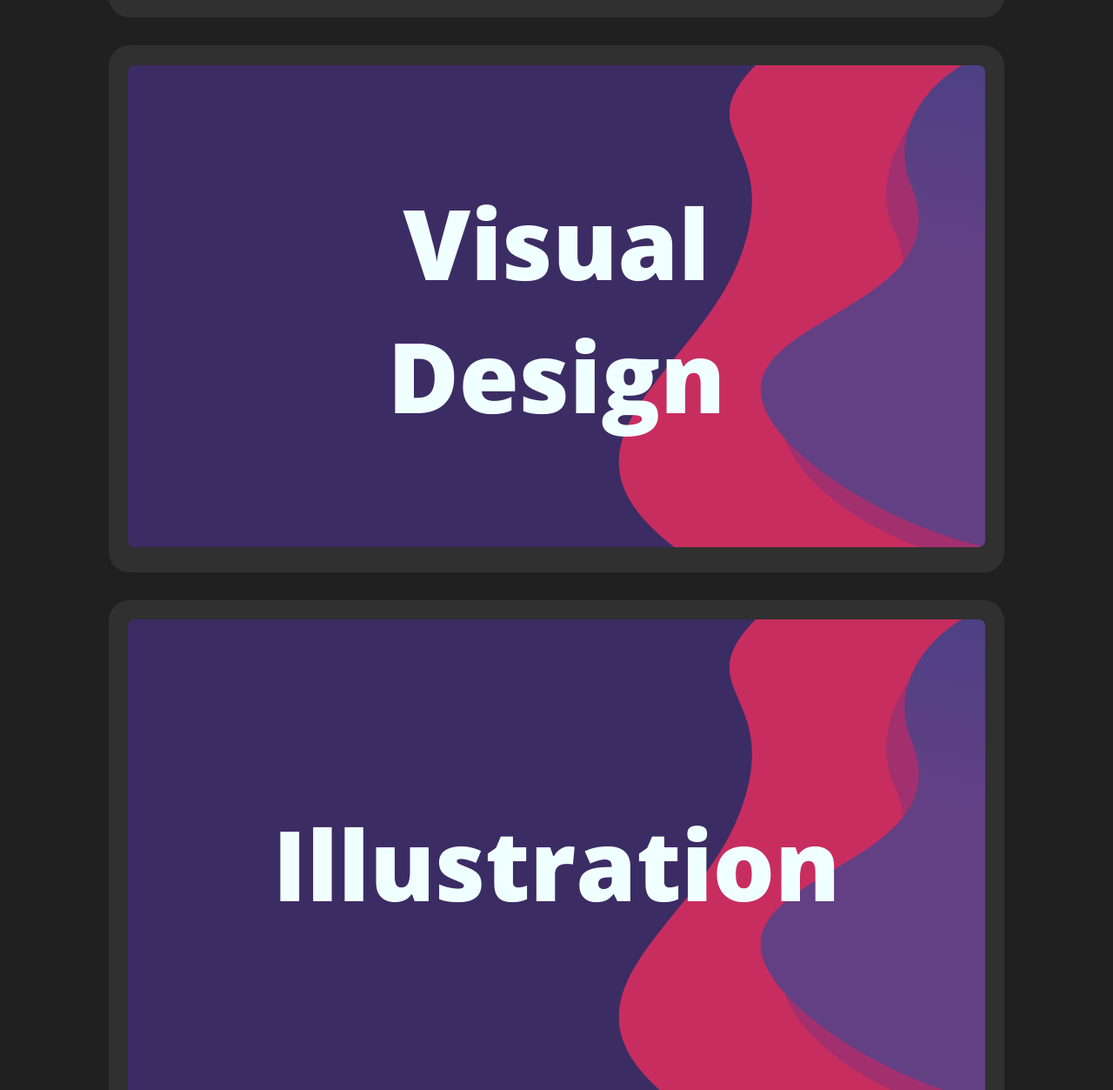
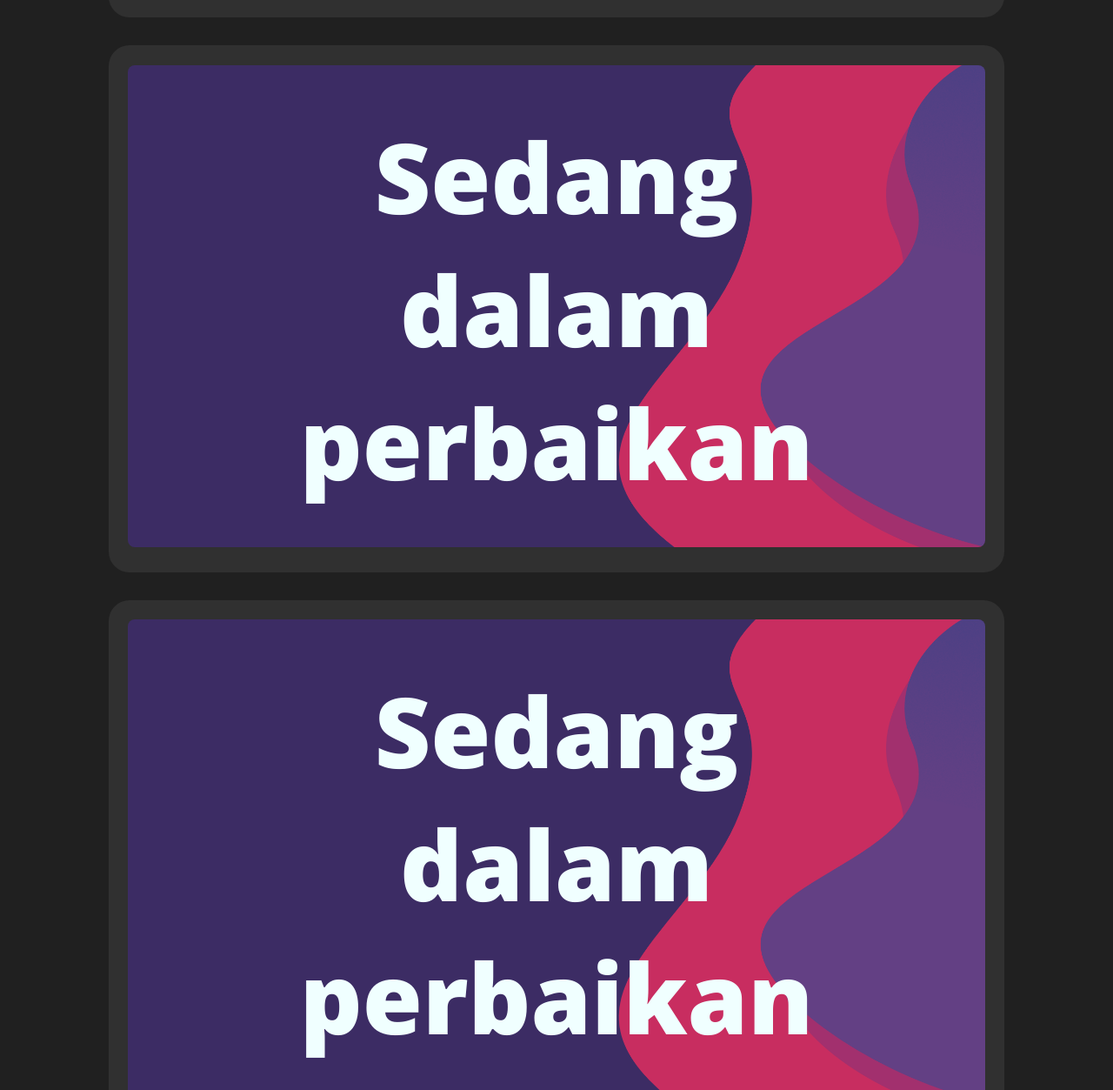
Before and after one commit to riyoza/timotty, a plain HTML site: page index.html in a window 1280 px wide. Shown: the part 625-1878 px from the top of the page at 87% size. Drawn offline with nearby package versions, Linux system fonts and the light colour scheme.

Commit message:
Update index.html

```diff
--- a/index.html
+++ b/index.html
@@ -53,15 +53,15 @@
       <div class="wadahslide">
         <div class="slide">
           <img src="maintenis.png" alt="sedang dalam perbaikan" />
-          <div class="textcat">UI / UX</div>
+          <div class="textcat">Sedang dalam perbaikan</div>
         </div>
         <div class="slide">
           <img src="maintenis.png" alt="sedang dalam perbaikan" />
-          <div class="textcat">Visual Design</div>
+          <div class="textcat">Sedang dalam perbaikan</div>
         </div>
         <div class="slide">
           <img src="maintenis.png" alt="sedang dalam perbaikan" />
-          <div class="textcat">Illustration</div>
+          <div class="textcat">Sedang dalam perbaikan</div>
         </div>
       </div>
       </div>
```
